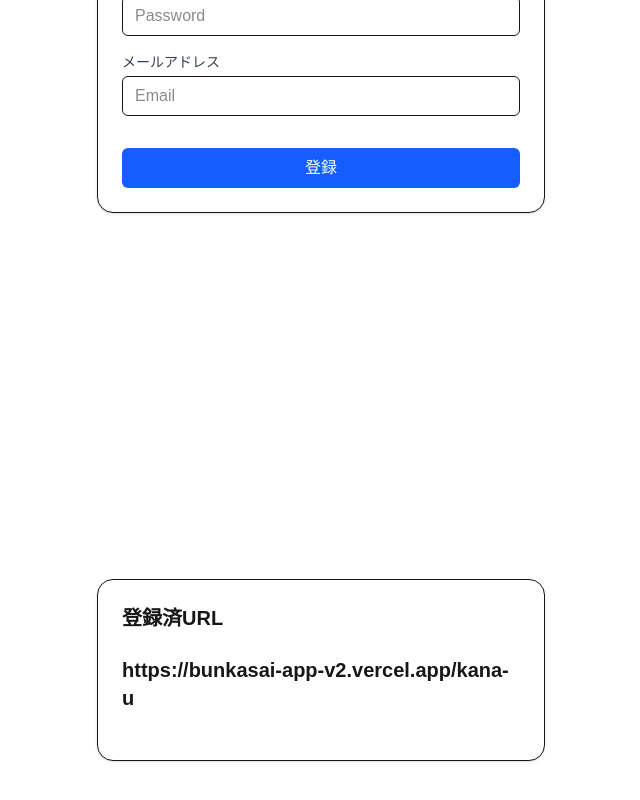
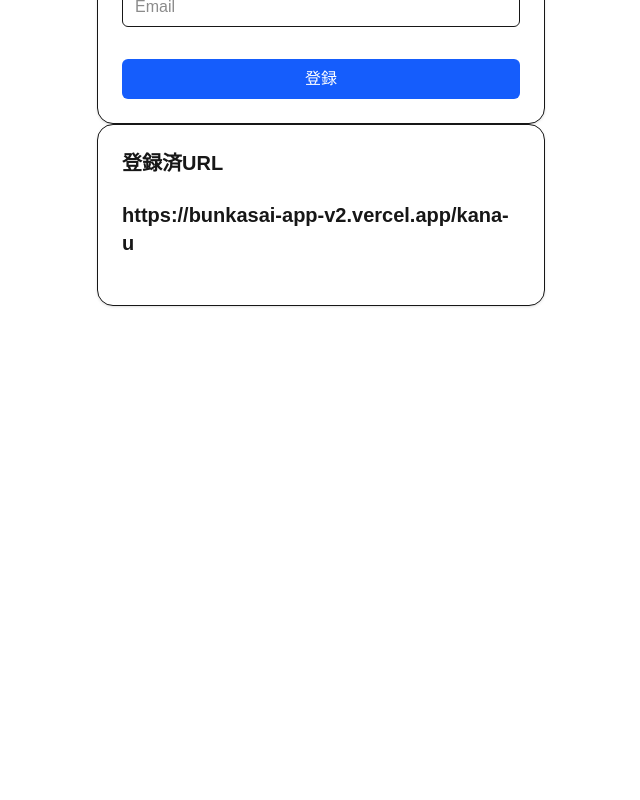
Before and after one commit to taro-1231/bunkasai-app-v2, a Next.js app in the folder frontend/: page /register in a window 1280 px wide. Shown: the part 434-1234 px from the top of the page, without its empty margins (319-959 px from the left). After the commit the page ends 800 px from the top, so only its background shows below. Built offline with nearby package versions, Linux system fonts and the light colour scheme; no server answers.

Commit message:
testuser追加

```diff
--- a/frontend/app/[tenant]/login/page.tsx
+++ b/frontend/app/[tenant]/login/page.tsx
@@ -49,15 +49,16 @@ export default async function login(
                 </div>
               </form>
             </div>
-          </main>
-          <main className="min-h-[calc(100svh-4rem)] grid place-items-center px-4">
             <div className="w-full max-w-md rounded-2xl border bg-white shadow-sm p-6">
               <h1 className="text-xl font-semibold mb-6">テストユーザー</h1>
               <p className="text-xl font-semibold mb-6">username = 'ryota'</p>
               <p className="text-xl font-semibold mb-6">password = '1231'</p>
 
             </div>
+
           </main>
+          {/* <main className="min-h-[calc(100svh-4rem)] grid place-items-center px-4">
+          </main> */}
         </>
       );
     }
--- a/frontend/app/register/page.tsx
+++ b/frontend/app/register/page.tsx
@@ -98,13 +98,14 @@ export default function RegisterPage() {
           )}
         </form>
       </div>
-    </main>
-    <main className="min-h-[calc(100svh-4rem)] grid place-items-center px-4">
       <div className="w-full max-w-md rounded-2xl border bg-white shadow-sm p-6">
         <h1 className="text-xl font-semibold mb-6">登録済URL</h1>
         <p className="text-xl font-semibold mb-6">https://bunkasai-app-v2.vercel.app/kana-u</p>
       </div>
+
     </main>
+    {/* <main className="min-h-[calc(100svh-4rem)] grid place-items-center px-4"> */}
+    {/* </main> */}
 
     </>
   );
```
